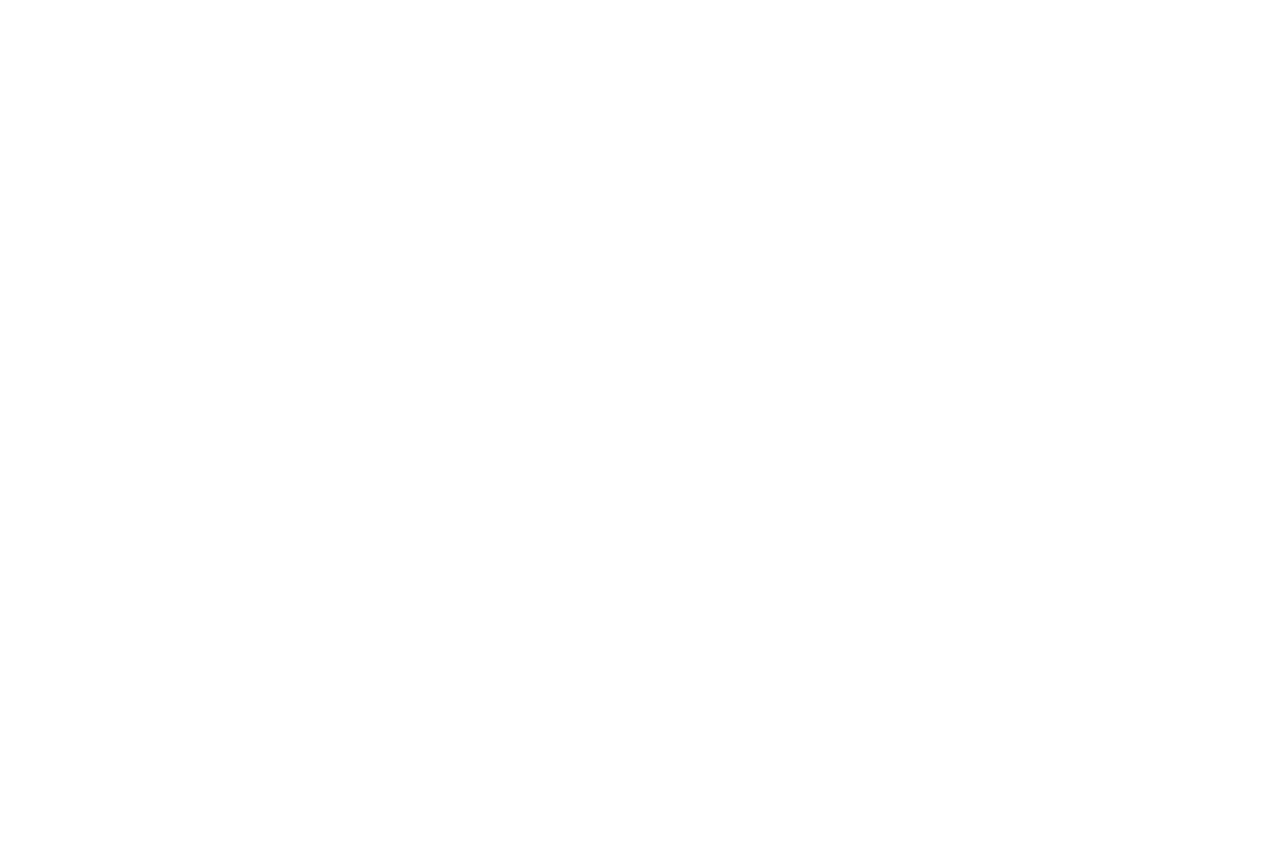
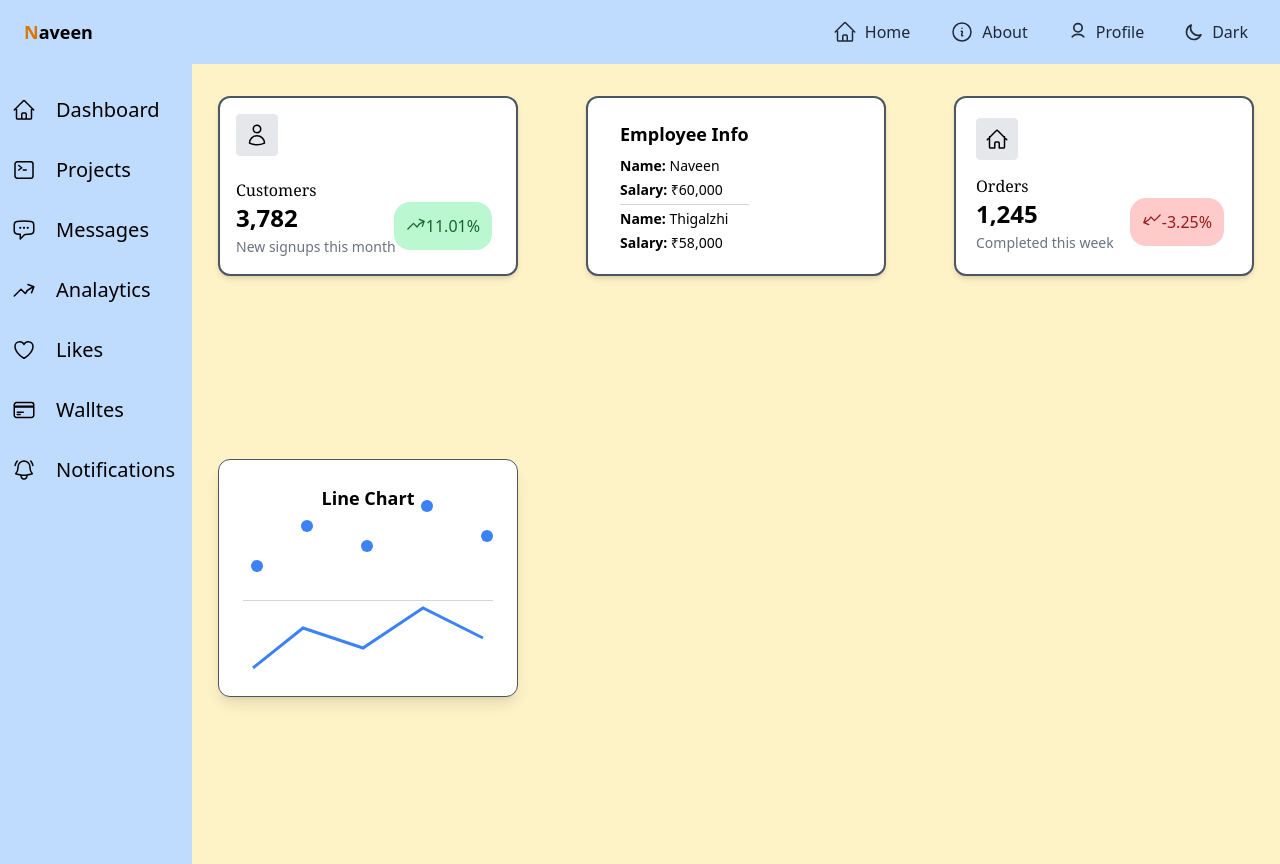
Before and after one commit to Naveen142005/Smart_cliff_Assignments, a plain HTML site: page Tailwind_HandsOn/9_Final_Dashboard_Assembly.html in a window 1280 px wide. Before the commit the page ends 800 px from the top, so only its background shows below. Drawn offline with nearby package versions, Linux system fonts and the light colour scheme.

Commit message:
Untill Tw css

```diff
--- a/Tailwind_HandsOn/9_Final_Dashboard_Assembly.html
+++ b/Tailwind_HandsOn/9_Final_Dashboard_Assembly.html
@@ -0,0 +1,506 @@
+<!DOCTYPE html>
+<html lang="en">
+  <head>
+    <meta charset="UTF-8" />
+    <meta name="viewport" content="width=device-width, initial-scale=1.0" />
+    <title>Document</title>
+
+    <script src="https://cdn.tailwindcss.com"></script>
+    <script>
+      window.tailwind = { config: { darkMode: "class" } };
+    </script>
+
+    <style>
+      #side_bar {
+        width: 15%;
+      }
+      #main {
+        width: 85%;
+      }
+      @media (max-width: 1020px) {
+        #side_bar {
+          width: 100vw;
+        }
+        #main {
+          width: 100vw;
+        }
+      }
+    </style>
+  </head>
+  <body class="bg-cyan-100 dark:bg-slate-900">
+    <div
+      class="w-full bg-blue-200 dark:bg-gray-800 h-16 flex items-center justify-between px-6"
+    >
+      <div
+        class="text-lg font-bold first-letter:text-amber-600 dark:text-gray-400"
+      >
+        Naveen
+      </div>
+      <ul class="flex gap-6 text-gray-800 dark:text-slate-100">
+        <li
+          class="p-2 cursor-pointer hover:bg-blue-300 rounded flex items-center gap-2"
+        >
+          <svg
+            xmlns="http://www.w3.org/2000/svg"
+            fill="none"
+            viewBox="0 0 24 24"
+            stroke-width="1.5"
+            stroke="currentColor"
+            class="size-6"
+          >
+            <path
+              stroke-linecap="round"
+              stroke-linejoin="round"
+              d="m2.25 12 8.954-8.955c.44-.439 1.152-.439 1.591 0L21.75 12M4.5 9.75v10.125c0 .621.504 1.125 1.125 1.125H9.75v-4.875c0-.621.504-1.125 1.125-1.125h2.25c.621 0 1.125.504 1.125 1.125V21h4.125c.621 0 1.125-.504 1.125-1.125V9.75M8.25 21h8.25"
+            />
+          </svg>
+
+          Home
+        </li>
+
+        <li
+          class="p-2 cursor-pointer hover:bg-blue-300 rounded flex items-center gap-2"
+        >
+          <svg
+            xmlns="http://www.w3.org/2000/svg"
+            fill="none"
+            viewBox="0 0 24 24"
+            stroke-width="1.5"
+            stroke="currentColor"
+            class="size-6"
+          >
+            <path
+              stroke-linecap="round"
+              stroke-linejoin="round"
+              d="m11.25 11.25.041-.02a.75.75 0 0 1 1.063.852l-.708 2.836a.75.75 0 0 0 1.063.853l.041-.021M21 12a9 9 0 1 1-18 0 9 9 0 0 1 18 0Zm-9-3.75h.008v.008H12V8.25Z"
+            />
+          </svg>
+
+          About
+        </li>
+
+        <li
+          class="p-2 cursor-pointer hover:bg-blue-300 rounded flex items-center gap-2"
+        >
+          <svg
+            xmlns="http://www.w3.org/2000/svg"
+            class="w-5 h-5"
+            fill="none"
+            viewBox="0 0 24 24"
+            stroke="currentColor"
+          >
+            <path
+              stroke-linecap="round"
+              stroke-linejoin="round"
+              stroke-width="2"
+              d="M5.121 17.804A7.5 7.5 0 0112 15a7.5 7.5 0 016.879 2.804M12 12a5 5 0 100-10 5 5 0 000 10z"
+            />
+          </svg>
+          Profile
+        </li>
+
+        <li
+          id="btn"
+          class="p-2 cursor-pointer hover:bg-blue-300 rounded flex items-center gap-2"
+        >
+          <svg
+            id="icon"
+            xmlns="http://www.w3.org/2000/svg"
+            class="w-5 h-5"
+            fill="none"
+            viewBox="0 0 24 24"
+            stroke="currentColor"
+          >
+            <path
+              stroke-linecap="round"
+              stroke-linejoin="round"
+              stroke-width="2"
+              d="M20.354 15.354A9 9 0 018.646 3.646a9 9 0 1011.708 11.708z"
+            />
+          </svg>
+          <span>Dark</span>
+        </li>
+      </ul>
+    </div>
+
+    <div class="flex flex-col md:flex-col lg:flex-row">
+      <div
+        class="h-12 sm:h-12 md:h-12 lg:min-h-dvh bg-blue-200 dark:bg-gray-800 dark:text-white"
+        id="side_bar"
+      >
+        <ul
+          class="flex md:flex-row lg:flex-col justify-between items-start relative lg:mt-4"
+        >
+          <li
+            class="p-4 rounded-lg cursor-pointer relative hover:bg-blue-300 ease-linear duration-200 w-full rounded-b-sm md:flex md:flex-col md:justify-center"
+          >
+            <svg
+              xmlns="http://www.w3.org/2000/svg"
+              fill="none"
+              viewBox="0 0 24 24"
+              stroke-width="1.5"
+              stroke="currentColor"
+              class="absolute size-6 left-3"
+            >
+              <path
+                stroke-linecap="round"
+                stroke-linejoin="round"
+                d="m2.25 12 8.954-8.955c.44-.439 1.152-.439 1.591 0L21.75 12M4.5 9.75v10.125c0 .621.504 1.125 1.125 1.125H9.75v-4.875c0-.621.504-1.125 1.125-1.125h2.25c.621 0 1.125.504 1.125 1.125V21h4.125c.621 0 1.125-.504 1.125-1.125V9.75M8.25 21h8.25"
+              />
+            </svg>
+            <div
+              class="relative left-10 md:text-xs lg:text-xl hidden sm:hidden md:flex lg:flex"
+            >
+              Dashboard
+            </div>
+          </li>
+          <li
+            class="w-full p-4 rounded-lg hover:bg-blue-300 ease-linear duration-200 cursor-pointer relative md:flex md:flex-col md:justify-center"
+          >
+            <svg
+              xmlns="http://www.w3.org/2000/svg"
+              fill="none"
+              viewBox="0 0 24 24"
+              stroke-width="1.5"
+              stroke="currentColor"
+              class="absolute size-6 left-3"
+            >
+              <path
+                stroke-linecap="round"
+                stroke-linejoin="round"
+                d="m6.75 7.5 3 2.25-3 2.25m4.5 0h3m-9 8.25h13.5A2.25 2.25 0 0 0 21 18V6a2.25 2.25 0 0 0-2.25-2.25H5.25A2.25 2.25 0 0 0 3 6v12a2.25 2.25 0 0 0 2.25 2.25Z"
+              />
+            </svg>
+            <div
+              class="relative left-10 md:text-xs lg:text-xl hidden sm:hidden md:flex lg:flex"
+            >
+              Projects
+            </div>
+          </li>
+          <li
+            class="w-full p-4 rounded-lg hover:bg-blue-300 ease-linear duration-200 cursor-pointer relative md:flex md:flex-col md:justify-center"
+          >
+            <svg
+              xmlns="http://www.w3.org/2000/svg"
+              fill="none"
+              viewBox="0 0 24 24"
+              stroke-width="1.5"
+              stroke="currentColor"
+              class="absolute size-6 left-3"
+            >
+              <path
+                stroke-linecap="round"
+                stroke-linejoin="round"
+                d="M8.625 9.75a.375.375 0 1 1-.75 0 .375.375 0 0 1 .75 0Zm0 0H8.25m4.125 0a.375.375 0 1 1-.75 0 .375.375 0 0 1 .75 0Zm0 0H12m4.125 0a.375.375 0 1 1-.75 0 .375.375 0 0 1 .75 0Zm0 0h-.375m-13.5 3.01c0 1.6 1.123 2.994 2.707 3.227 1.087.16 2.185.283 3.293.369V21l4.184-4.183a1.14 1.14 0 0 1 .778-.332 48.294 48.294 0 0 0 5.83-.498c1.585-.233 2.708-1.626 2.708-3.228V6.741c0-1.602-1.123-2.995-2.707-3.228A48.394 48.394 0 0 0 12 3c-2.392 0-4.744.175-7.043.513C3.373 3.746 2.25 5.14 2.25 6.741v6.018Z"
+              />
+            </svg>
+            <div
+              class="relative left-10 md:text-xs lg:text-xl hidden sm:hidden md:flex lg:flex"
+            >
+              Messages
+            </div>
+          </li>
+          <li
+            class="w-full p-4 rounded-lg hover:bg-blue-300 ease-linear duration-200 cursor-pointer relative md:flex md:flex-col md:justify-center"
+          >
+            <svg
+              xmlns="http://www.w3.org/2000/svg"
+              fill="none"
+              viewBox="0 0 24 24"
+              stroke-width="1.5"
+              stroke="currentColor"
+              class="absolute size-6 left-3"
+            >
+              <path
+                stroke-linecap="round"
+                stroke-linejoin="round"
+                d="M2.25 18 9 11.25l4.306 4.306a11.95 11.95 0 0 1 5.814-5.518l2.74-1.22m0 0-5.94-2.281m5.94 2.28-2.28 5.941"
+              />
+            </svg>
+            <div
+              class="relative left-10 md:text-xs lg:text-xl hidden sm:hidden md:flex lg:flex"
+            >
+              Analaytics
+            </div>
+          </li>
+          <li
+            class="w-full p-4 rounded-lg hover:bg-blue-300 ease-linear duration-200 cursor-pointer relative md:flex md:flex-col md:justify-center"
+          >
+            <svg
+              xmlns="http://www.w3.org/2000/svg"
+              fill="none"
+              viewBox="0 0 24 24"
+              stroke-width="1.5"
+              stroke="currentColor"
+              class="absolute size-6 left-3"
+            >
+              <path
+                stroke-linecap="round"
+                stroke-linejoin="round"
+                d="M21 8.25c0-2.485-2.099-4.5-4.688-4.5-1.935 0-3.597 1.126-4.312 2.733-.715-1.607-2.377-2.733-4.313-2.733C5.1 3.75 3 5.765 3 8.25c0 7.22 9 12 9 12s9-4.78 9-12Z"
+              />
+            </svg>
+            <div
+              class="relative left-10 md:text-xs lg:text-xl hidden sm:hidden md:flex lg:flex"
+            >
+              Likes
+            </div>
+          </li>
+          <li
+            class="w-full p-4 rounded-lg hover:bg-blue-300 ease-linear duration-200 cursor-pointer relative md:flex md:flex-col md:justify-center"
+          >
+            <svg
+              xmlns="http://www.w3.org/2000/svg"
+              fill="none"
+              viewBox="0 0 24 24"
+              stroke-width="1.5"
+              stroke="currentColor"
+              class="absolute size-6 left-3"
+            >
+              <path
+                stroke-linecap="round"
+                stroke-linejoin="round"
+                d="M2.25 8.25h19.5M2.25 9h19.5m-16.5 5.25h6m-6 2.25h3m-3.75 3h15a2.25 2.25 0 0 0 2.25-2.25V6.75A2.25 2.25 0 0 0 19.5 4.5h-15a2.25 2.25 0 0 0-2.25 2.25v10.5A2.25 2.25 0 0 0 4.5 19.5Z"
+              />
+            </svg>
+            <div
+              class="relative left-10 md:text-xs lg:text-xl hidden sm:hidden md:flex lg:flex"
+            >
+              Walltes
+            </div>
+          </li>
+          <li
+            class="w-full p-4 rounded-lg hover:bg-blue-300 ease-linear duration-200 cursor-pointer relative md:flex md:flex-col md:justify-center"
+          >
+            <svg
+              xmlns="http://www.w3.org/2000/svg"
+              fill="none"
+              viewBox="0 0 24 24"
+              stroke-width="1.5"
+              stroke="currentColor"
+              class="absolute size-6 left-3"
+            >
+              <path
+                stroke-linecap="round"
+                stroke-linejoin="round"
+                d="M14.857 17.082a23.848 23.848 0 0 0 5.454-1.31A8.967 8.967 0 0 1 18 9.75V9A6 6 0 0 0 6 9v.75a8.967 8.967 0 0 1-2.312 6.022c1.733.64 3.56 1.085 5.455 1.31m5.714 0a24.255 24.255 0 0 1-5.714 0m5.714 0a3 3 0 1 1-5.714 0M3.124 7.5A8.969 8.969 0 0 1 5.292 3m13.416 0a8.969 8.969 0 0 1 2.168 4.5"
+              />
+            </svg>
+            <div
+              class="relative left-10 md:text-xs lg:text-xl hidden sm:hidden md:flex lg:flex"
+            >
+              Notifications
+            </div>
+          </li>
+        </ul>
+      </div>
+      <div
+        class="min-h-dvh bg-amber-100 grid sm:grid-cols-1 md:grid-cols-2 lg:grid-cols-3 gap-4 justify-items-center pt-8 w-full dark:bg-gray-700"
+        id="main"
+      >
+        <!-- Customers Card -->
+        <div
+          class="flex justify-between p-4 text-justify p-3 bg-amber-50 border-2 border-amber-300 rounded-2xl shadow-md hover:shadow-xl transition-shadow duration-300 w-[300px] h-[180px] bg-white border border-gray-600 rounded-xl hover:scale-105 hover:shadow-lg transition-all ease-in duration-200 cursor-pointer dark:border-amber-500 dark:hover:shadow-2xl dark:bg-slate-800 dark:text-slate-100 transform transition-transform duration-200 hover:scale-105"
+        >
+          <div class="flex flex-col justify-between">
+            <div
+              class="border border-gray-200 dark:border-slate-600 rounded w-fit bg-gray-200 dark:bg-slate-700 p-2"
+            >
+              <svg
+                xmlns="http://www.w3.org/2000/svg"
+                fill="none"
+                viewBox="0 0 24 24"
+                stroke-width="1.5"
+                stroke="currentColor"
+                class="size-6 dark:text-slate-100"
+              >
+                <path
+                  stroke-linecap="round"
+                  stroke-linejoin="round"
+                  d="M15.75 6a3.75 3.75 0 1 1-7.5 0 3.75 3.75 0 0 1 7.5 0ZM4.501 20.118a7.5 7.5 0 0 1 14.998 0A17.933 17.933 0 0 1 12 21.75c-2.676 0-5.216-.584-7.499-1.632Z"
+                />
+              </svg>
+            </div>
+            <div>
+              <span class="font-serif">Customers</span><br />
+              <span class="text-2xl font-bold">3,782</span><br />
+              <span class="text-gray-500 dark:text-gray-400 text-sm"
+                >New signups this month</span
+              >
+            </div>
+          </div>
+          <div
+            class="self-end relative bottom-2 right-2 bg-green-200 dark:bg-green-900 rounded-2xl p-1"
+          >
+            <span class="flex text-green-800 dark:text-green-300 p-2">
+              <svg
+                xmlns="http://www.w3.org/2000/svg"
+                fill="none"
+                viewBox="0 0 24 24"
+                stroke-width="1.5"
+                stroke="currentColor"
+                class="size-5"
+              >
+                <path
+                  stroke-linecap="round"
+                  stroke-linejoin="round"
+                  d="M2.25 18 9 11.25l4.306 4.306a11.95 11.95 0 0 1 5.814-5.518l2.74-1.22m0 0-5.94-2.281m5.94 2.28-2.28 5.941"
+                />
+              </svg>
+              11.01%
+            </span>
+          </div>
+        </div>
+
+        <!-- Employee Info Card -->
+        <div
+          class="flex justify-between p-4 text-justify p-3 bg-amber-50 border-2 border-amber-300 rounded-2xl shadow-md hover:shadow-xl transition-shadow duration-300 w-[300px] h-[180px] bg-white border border-gray-600 rounded-xl hover:scale-105 hover:shadow-lg transition-all ease-in duration-200 cursor-pointer dark:border-amber-500 dark:hover:shadow-2xl dark:bg-slate-800 dark:text-slate-100 transform transition-transform duration-200 hover:scale-105"
+        >
+          <div class="flex flex-col justify-center h-full p-4">
+            <div class="text-lg font-semibold mb-2">Employee Info</div>
+            <div class="space-y-1 text-sm">
+              <p><span class="font-bold">Name:</span> Naveen</p>
+              <p><span class="font-bold">Salary:</span> ₹60,000</p>
+              <hr class="my-2 border-gray-300 dark:border-slate-600" />
+              <p><span class="font-bold">Name:</span> Thigalzhi</p>
+              <p><span class="font-bold">Salary:</span> ₹58,000</p>
+            </div>
+          </div>
+        </div>
+
+        <!-- Orders Card -->
+        <div
+          class="flex justify-between p-4 text-justify p-3 bg-amber-50 border-2 border-amber-300 rounded-2xl shadow-md hover:shadow-xl transition-shadow duration-300 w-[300px] h-[180px] bg-white border border-gray-600 rounded-xl hover:scale-105 hover:shadow-lg transition-all ease-in duration-200 cursor-pointer dark:border-amber-500 dark:hover:shadow-2xl dark:bg-slate-800 dark:text-slate-100 transform transition-transform duration-200 hover:scale-105"
+        >
+          <div class="flex justify-between w-full p-1">
+            <div class="flex flex-col justify-between">
+              <div
+                class="border border-gray-200 dark:border-slate-600 rounded w-fit bg-gray-200 dark:bg-slate-700 p-2"
+              >
+                <svg
+                  xmlns="http://www.w3.org/2000/svg"
+                  fill="none"
+                  viewBox="0 0 24 24"
+                  stroke-width="1.5"
+                  stroke="currentColor"
+                  class="size-6 dark:text-slate-100"
+                >
+                  <path
+                    stroke-linecap="round"
+                    stroke-linejoin="round"
+                    d="M2.25 12.75l8.954-8.955c.44-.439 1.152-.439 1.591 0l8.955 8.955M4.5 9.75v10.125c0 .621.504 1.125 1.125 1.125h4.125v-4.875c0-.621.504-1.125 1.125-1.125h2.25c.621 0 1.125.504 1.125 1.125V21h4.125c.621 0 1.125-.504 1.125-1.125V9.75"
+                  />
+                </svg>
+              </div>
+              <div>
+                <span class="font-serif">Orders</span><br />
+                <span class="text-2xl font-bold">1,245</span><br />
+                <span class="text-gray-500 dark:text-gray-400 text-sm"
+                  >Completed this week</span
+                >
+              </div>
+            </div>
+            <div
+              class="self-end relative bottom-2 right-2 bg-red-200 dark:bg-red-900 rounded-2xl p-1"
+            >
+              <span class="flex text-red-800 dark:text-red-300 p-2">
+                <svg
+                  xmlns="http://www.w3.org/2000/svg"
+                  fill="none"
+                  viewBox="0 0 24 24"
+                  stroke-width="1.5"
+                  stroke="currentColor"
+                  class="size-5 rotate-180"
+                >
+                  <path
+                    stroke-linecap="round"
+                    stroke-linejoin="round"
+                    d="M2.25 18 9 11.25l4.306 4.306a11.95 11.95 0 0 1 5.814-5.518l2.74-1.22m0 0-5.94-2.281m5.94 2.28-2.28 5.941"
+                  />
+                </svg>
+                -3.25%
+              </span>
+            </div>
+          </div>
+        </div>
+
+        <div class="bg-white dark:bg-gray-800 p-6 rounded-xl shadow-lg w-72 h-fit w-[300px] h-[180px] bg-white border border-gray-600 rounded-xl hover:scale-105 hover:shadow-lg transition-all ease-in duration-200 cursor-pointer dark:border-amber-500 dark:hover:shadow-2xl dark:bg-slate-800 dark:text-slate-100 transform transition-transform duration-200 hover:scale-105">
+          <h2 class="text-lg font-bold text-center mb-4">Line Chart</h2>
+          <div class="relative w-full h-36 flex items-end">
+            <div class="absolute w-full h-full flex items-center">
+              <div
+                class="border-b border-gray-300 dark:border-gray-600 w-full"
+              ></div>
+            </div>
+
+            <svg class="absolute w-full h-full">
+              <polyline
+                fill="none"
+                stroke="#3b82f6"
+                stroke-width="3"
+                points="10,140 60,100 120,120 180,80 240,110"
+              />
+            </svg>
+            <!-- Dots -->
+            <div
+              class="absolute left-[8px] bottom-[100px] w-3 h-3 bg-blue-500 rounded-full"
+            ></div>
+            <div
+              class="absolute left-[58px] bottom-[140px] w-3 h-3 bg-blue-500 rounded-full"
+            ></div>
+            <div
+              class="absolute left-[118px] bottom-[120px] w-3 h-3 bg-blue-500 rounded-full"
+            ></div>
+            <div
+              class="absolute left-[178px] bottom-[160px] w-3 h-3 bg-blue-500 rounded-full"
+            ></div>
+            <div
+              class="absolute left-[238px] bottom-[130px] w-3 h-3 bg-blue-500 rounded-full"
+            ></div>
+          </div>
+        </div>
+      </div>
+    </div>
+
+    <script>
+      const btn = document.getElementById("btn");
+      const txt = btn.querySelector("span");
+
+      if (localStorage.getItem("theme") == "dark") {
+        document.documentElement.classList.add("dark");
+        change(txt);
+      }
+
+      btn.addEventListener("click", () => {
+        document.documentElement.classList.toggle("dark");
+        change(txt);
+      });
+
+      function change(txt) {
+        const icon = document.getElementById("icon");
+
+        if (txt.innerText === "Dark") {
+          txt.innerText = "Light";
+
+          icon.outerHTML = `
+        <svg id="icon" xmlns="http://www.w3.org/2000/svg"
+          class="w-5 h-5 text-yellow-400" fill="none" viewBox="0 0 24 24" stroke="currentColor">
+          <path stroke-linecap="round" stroke-linejoin="round" stroke-width="2"
+            d="M12 3v1m0 16v1m9-9h1M4 12H3m16.95 6.95l-.707.707M6.343 6.343l-.707-.707m12.021 0l.707-.707M6.343 17.657l-.707.707M16 12a4 4 0 11-8 0 4 4 0 018 0z"/>
+        </svg>
+      `;
+        } else {
+          txt.innerText = "Dark";
+
+          icon.outerHTML = `
+        <svg id="icon" xmlns="http://www.w3.org/2000/svg"
+          class="w-5 h-5 text-blue-400" fill="none" viewBox="0 0 24 24" stroke="currentColor">
+          <path stroke-linecap="round" stroke-linejoin="round" stroke-width="2"
+            d="M20.354 15.354A9 9 0 018.646 3.646a9 9 0 1011.708 11.708z"/>
+        </svg>
+      `;
+        }
+      }
+    </script>
+  </body>
+</html>
```
Also changed, not shown: Tailwind_HandsOn/10_Extra.html (deleted), Tailwind_HandsOn/6_Dark_Mode.html (line endings or trailing spaces).
